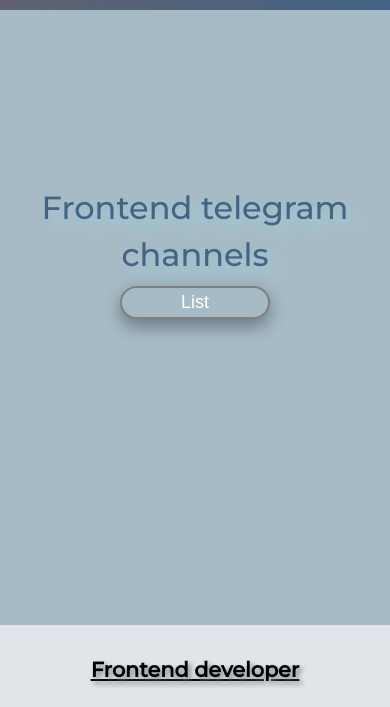
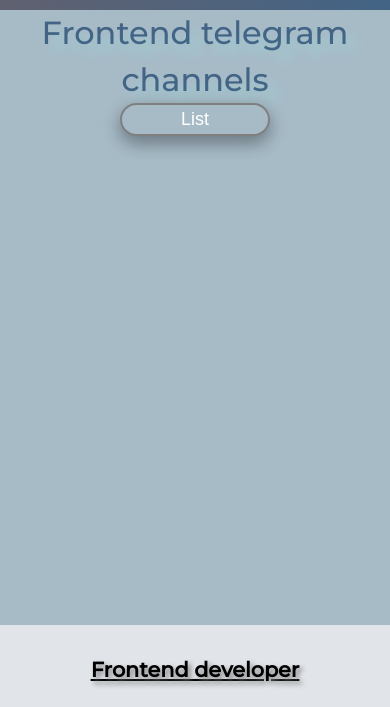
Before and after one commit to Maxim-Cherkasov/frontend-telegram-channels, a plain HTML site: page index.html in a window 390 px wide. Shown: the part 57-764 px from the top of the page. Drawn offline with Linux system fonts and the light colour scheme; grey boxes are pictures that could not be loaded.

Commit message:
Update styles.css

```diff
--- a/styles.css
+++ b/styles.css
@@ -46,9 +46,8 @@ header {
 h1 {
     font-size: 4.5rem;
     color: rgba(11, 51, 97, 0.644);
-    margin: 0 0 26px 0;
+    margin: auto 0 auto 0;
     text-shadow: 10px 10px 10px #9fcbd1;
-    padding-top: 50%;
     font-weight: 300;
 }
 h2 {
@@ -199,7 +198,7 @@ footer div p {
     }
     h1 {
         font-size: 2rem;
-        margin: 0 0 8px 0;
+        margin: auto 0 auto 0;
     }
     h2 {
         font-size: 1.3rem;
```
